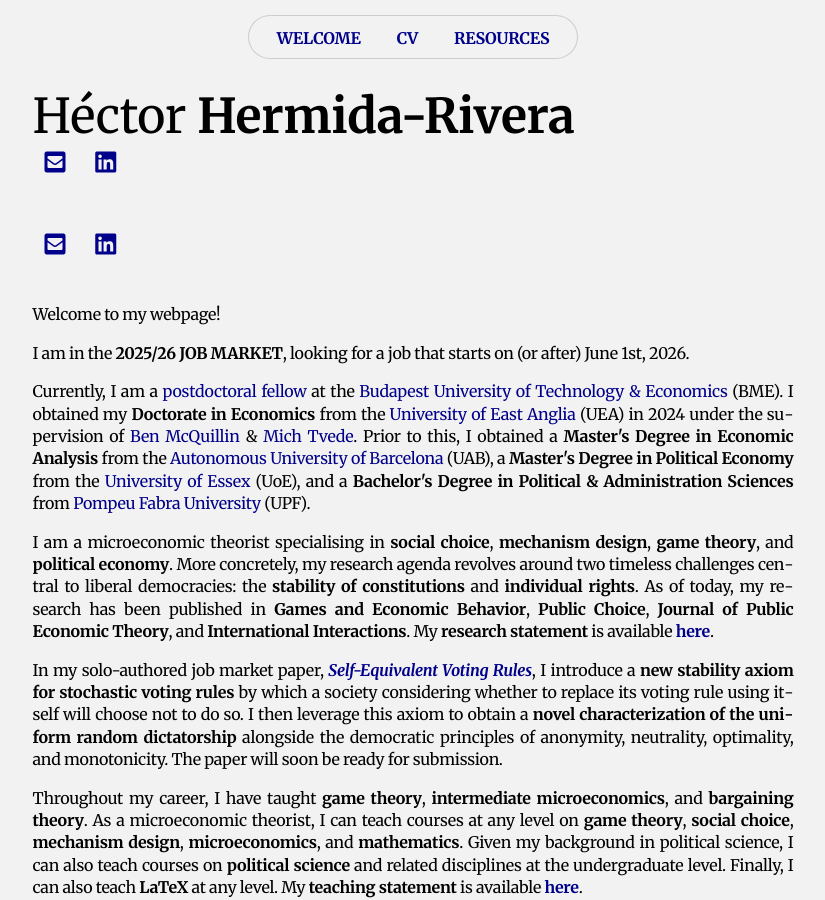
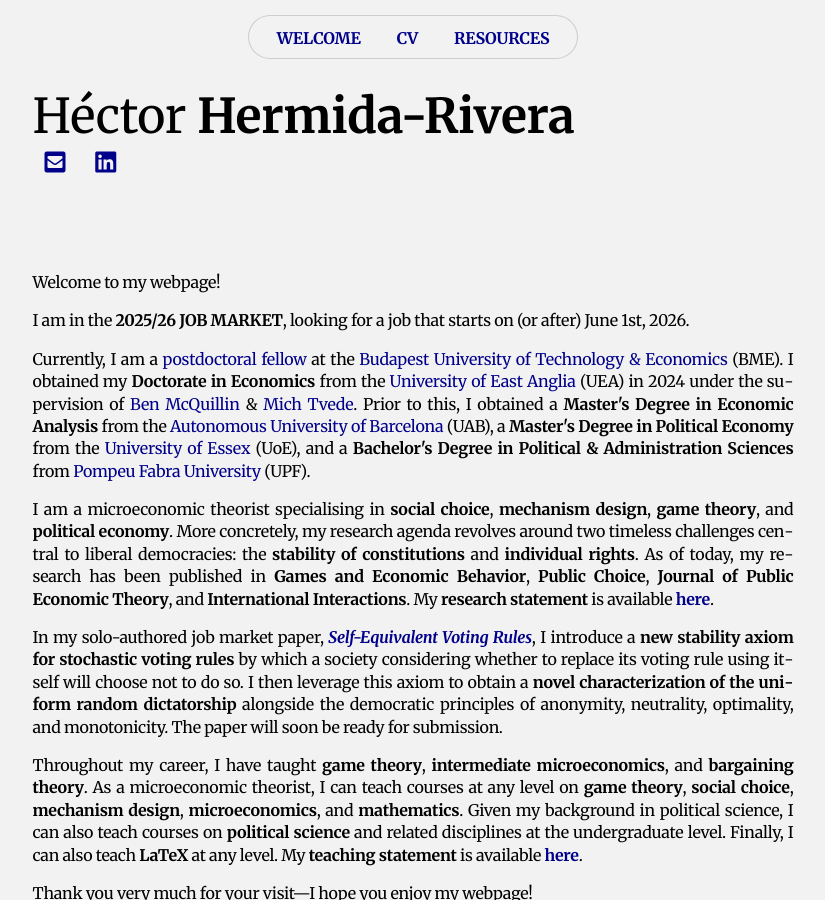
Before and after one commit to HectorHermidaRivera/hectorhermidarivera.github.io, a Jekyll site: the page built from index.md, in a window 1280 px wide and 900 px high. Shown: the whole window, without its empty margins (227-1052 px from the left). Built offline with Jekyll 4.4.1, drawn with Linux system fonts in a browser that asks for light colours; a style sheet for code colours, icons or effects is not loaded.

Commit message:
Update index.md

```diff
--- a/index.md
+++ b/index.md
@@ -2,42 +2,6 @@
 layout: default
 title: Héctor Hermida-Rivera
 ---
-
-  <div class="icon-row" style="padding-bottom: 30px !important;">
-    <a href="https://drive.google.com/file/d/1U52WtfZQt0LltKnNHPnS9Ce1F0kYY_Sz/view?usp=sharing">
-      <i class="ai ai-cv-square" style="font-size:1.50em;"></i>
-    </a>
-    <a href="mailto:hermida.rivera.hector@gtk.bme.hu">
-      <i class="fas fa-envelope-square" style="font-size:1.50em;"></i>
-    </a>
-    <a href="https://arxiv.org/search/?searchtype=author&query=Hermida-Rivera">
-      <i class="ai ai-arxiv-square" style="font-size:1.50em;"></i>
-    </a>
-    <a href="https://scholar.google.com/citations?user=eoXi8yYAAAAJ&hl=en&oi=ao">
-      <i class="ai ai-google-scholar-square" style="font-size:1.50em;"></i>
-    </a>
-    <a href="https://www.linkedin.com/in/hectorhermidarivera/">
-      <i class="fab fa-linkedin" style="font-size:1.50em;"></i>
-    </a>
-    <a href="https://orcid.org/0000-0003-4835-2884">
-      <i class="ai ai-orcid-square" style="font-size:1.50em;"></i>
-    </a>
-    <a href="https://authors.repec.org/pro/phe805/">
-      <i class="ai ai-ideas-repec-square" style="font-size:1.50em;"></i>
-    </a>
-    <a href="https://www.researchgate.net/profile/Hector-Hermida-Rivera">
-      <i class="ai ai-researchgate-square" style="font-size:1.50em;"></i>
-    </a>
-    <a href="https://www.scopus.com/authid/detail.uri?authorId=57789485800">
-      <i class="ai ai-scopus-square" style="font-size:1.50em;"></i>
-    </a>
-    <a href="https://papers.ssrn.com/sol3/cf_dev/AbsByAuth.cfm?per_id=6678348">
-      <i class="ai ai-ssrn-square" style="font-size:1.50em;"></i>
-    </a>
-    <a href="https://www.webofscience.com/wos/author/record/JED-5896-2023">
-      <i class="ai ai-clarivate-square" style="font-size:1.50em;"></i>
-    </a>
-  </div>
 
 <div class="two-column" style="padding-right: 83px;">
   <div class="label"></div>
```
